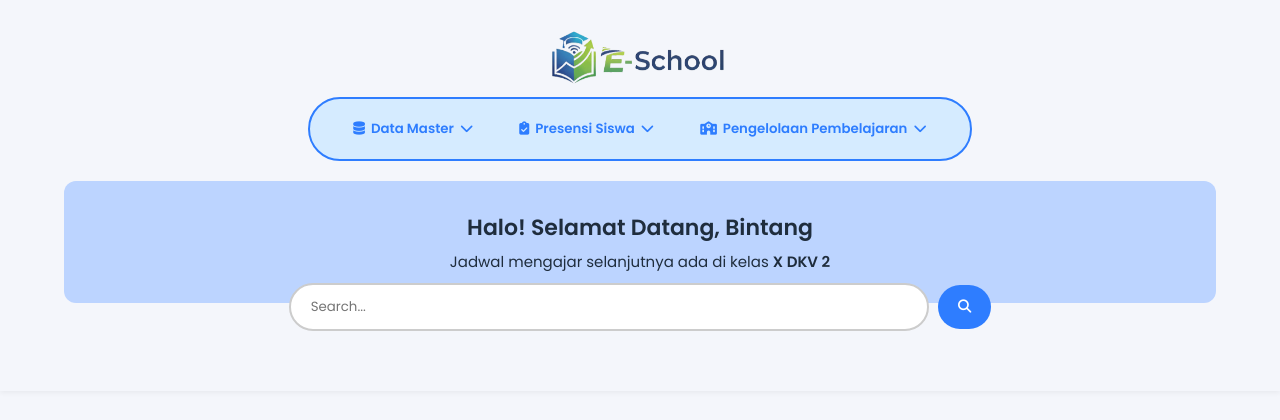
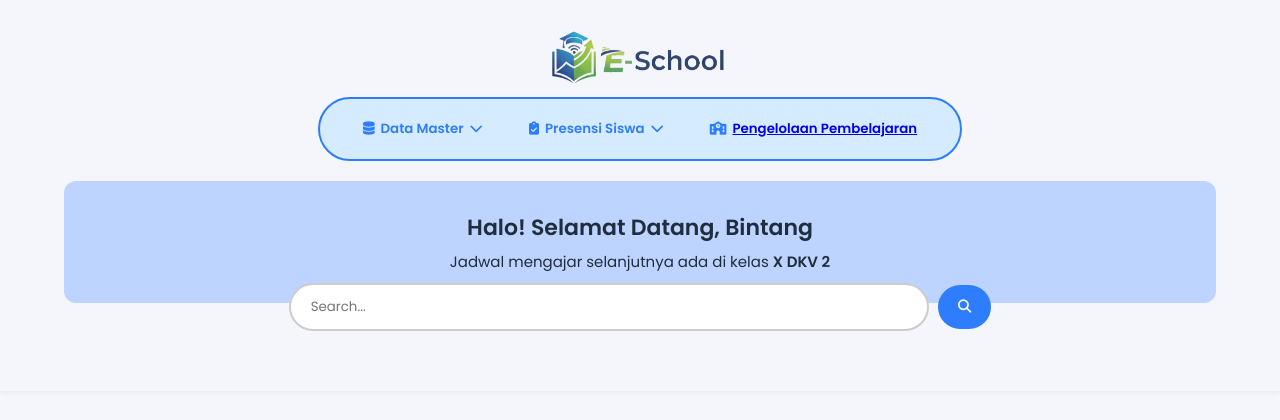
Before and after one commit to Rizkywhyws/e-learning, a PHP site: page /Guru/dashboard.php in a window 1280 px wide. Shown: the top 420 px of the page. Run offline with PHP 8.4, Linux system fonts and the light colour scheme.

Commit message:
Semua pembaruan

```diff
--- a/Guru/css/style_guru.css
+++ b/Guru/css/style_guru.css
@@ -33,9 +33,10 @@
 }
 
 header img {
-    width: 80px;
+    width: 100px;
     vertical-align: middle;
     margin-right: 8px;
+    height: 100px;
 }
 
 header h1 {
@@ -127,7 +128,7 @@
     text-align: center;
     padding: 30px 20px;
     border-radius: 20px;
-    margin-top: 30px;
+    margin-top: 80px;
     margin-left: auto;
     margin-right: auto;
     margin-bottom: -30px; /* margin jarak bawah dan atas. klo mau bawah tok, berarti pake margin-bottom kkkkkkkkkkkkkkkkkkkkkkkkkkkkkkkkkkkkkkkkkkkkkkkkkkkkkkkkkkkkk*/
--- a/Guru/dashboard.php
+++ b/Guru/dashboard.php
@@ -42,19 +42,9 @@
       </div>
     </div>
 
-    <div class="dropdown">
       <button class="dropbtn">
-        <i class="fa-solid fa-school"></i> Pengelolaan Pembelajaran
-        <i class="fa-solid fa-chevron-down dropdown-arrow"></i>
+        <i class="fa-solid fa-school"></i> <a href="pengelolaanPembelajaran.php">Pengelolaan Pembelajaran</a>
       </button>
-      <div class="dropdown-content">
-        <a href="#"><i class="fa-solid fa-book"></i> Tambah Materi</a>
-        <a href="#"><i class="fa-solid fa-file-circle-plus"></i> Tambah Tugas</a>
-        <a href="#"><i class="fa-solid fa-pen-to-square"></i> Koreksi Tugas</a>
-        <a href="#"><i class="fa-solid fa-circle-question"></i> Buat Quiz</a>
-        <a href="#"><i class="fa-solid fa-clipboard-check"></i> Koreksi Quiz</a>
-      </div>
-    </div>
   </div>
 
   <!-- WELCOME -->
```
Also changed, not shown: Guru/pengelolaanPembelajaran.php (+18 -2 lines).
